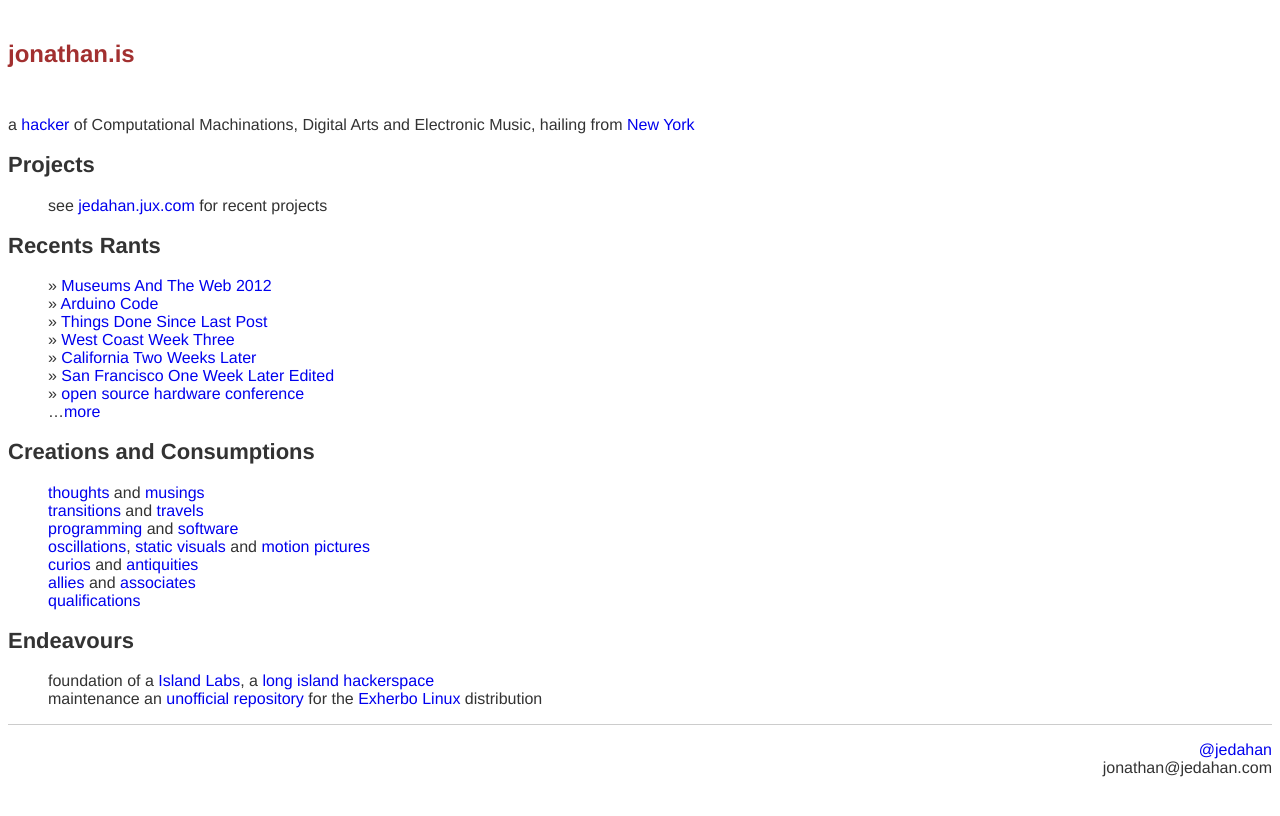
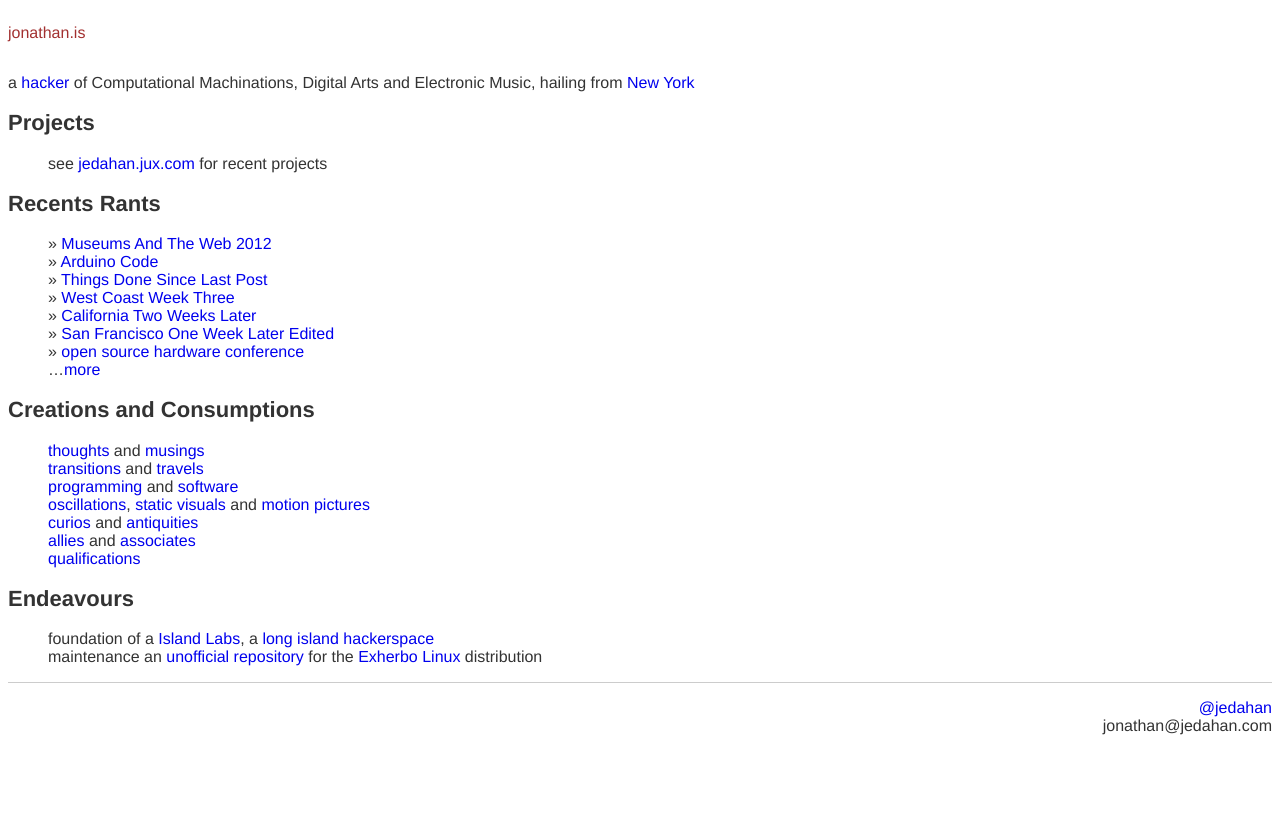
Before and after one commit to jedahan/jedahan.github.com, a Jekyll site: the page built from index.md, in a window 1280 px wide. Shown: the top 816 px of the page. Built offline with Jekyll 4.4.1, drawn with Linux system fonts in a browser that asks for light colours.

Commit message:
update default layout

```diff
--- a/_layouts/default.html
+++ b/_layouts/default.html
@@ -4,24 +4,24 @@
 <title>{% if page.title %} {{ page.title }} | {% endif %}{{site.title}}</title>
 
 <link rel=icon type=image/x-icon href=/favicon.ico />
-<link rel=alternate type=application/rss+xml title=RSS href=/feed/index.xml />
+<link rel=alternate type=application/rss+xml title=rss href=/feed/index.xml />
 
 <link rel=stylesheet href=/css/screen.css />
 <link rel=stylesheet href=/css/pygments.css />
 
-<body class=container_12>
 <header>
-    <h1><a href={{site.url}}>{{site.title}}</a></h1>
+  <a href={{site.url}}>{{site.title}}</a>
 </header>
+
 <section>
   {{ content }}
 </section>
+
 <footer>
-    <div class="grid_8 alpha">
+  <div id=twitter>
     <a href=http://twitter.com/jedahan>@jedahan</a>
   </div>
-    <div class="grid_4 omega">
+  <div id=email>
     {{site.email}}
   </div>
 </footer>
-</body>
```
Lines whose indentation alone changed are shown as unchanged.
